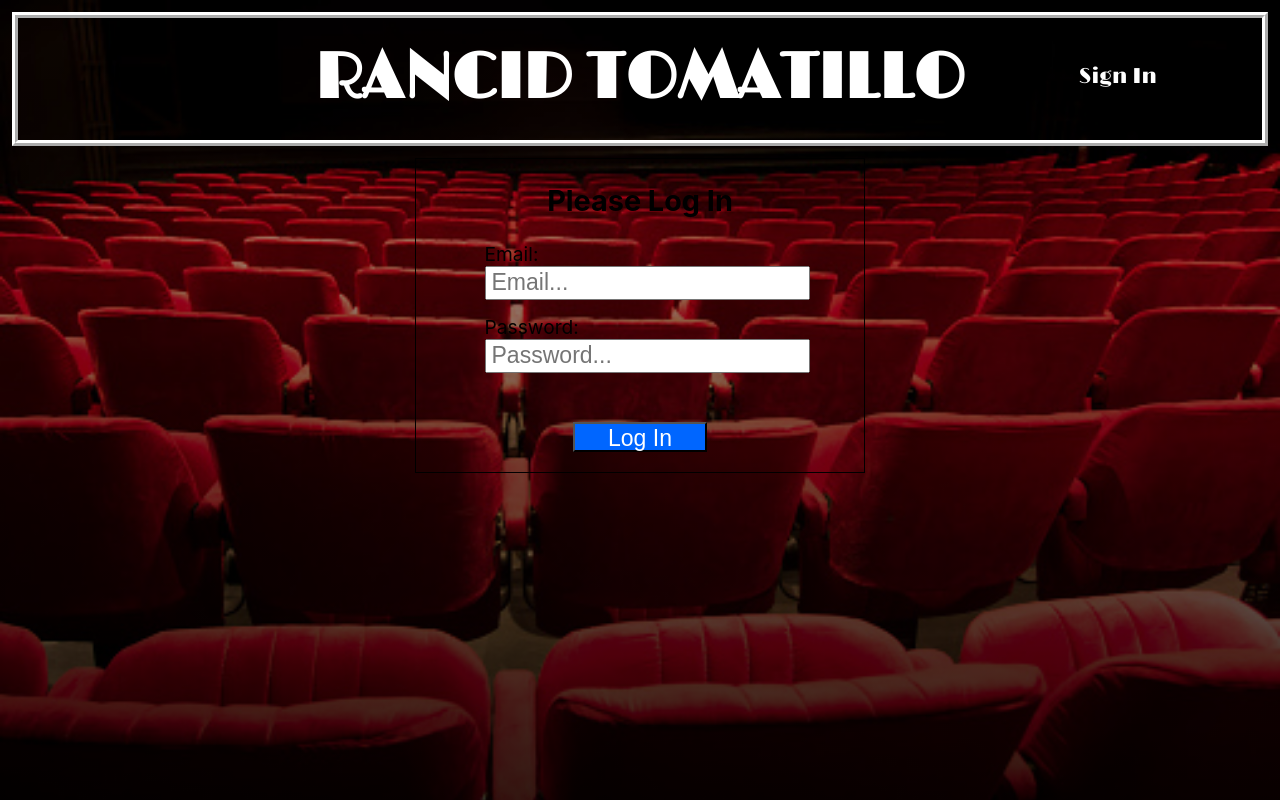
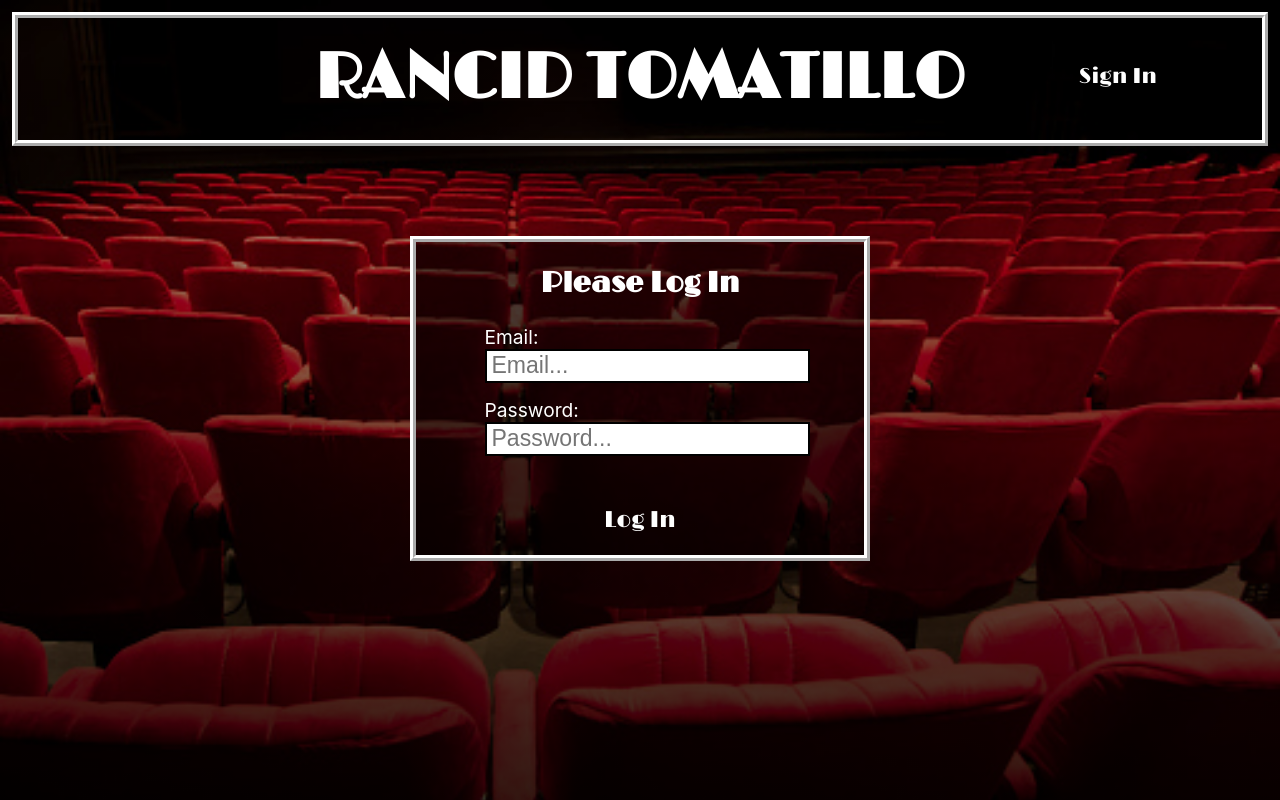
Before and after one commit to NaomiKC92/rancid-tomatillo, a React (Create React App) app: page /login in a window 1280 px wide. Built offline with nearby package versions, Linux system fonts and the light colour scheme.

Commit message:
Style login form

```diff
--- a/src/Containers/Login/Login.scss
+++ b/src/Containers/Login/Login.scss
@@ -7,9 +7,10 @@ form {
   display: flex;
   flex-direction: column;
   align-items: center;
-  border: 1px solid black;
-  margin: auto;
+  border: 6px ridge #FFF;
+  margin: 90px auto 0 auto;
   width: 35%;
+  background-color: rgba(0, 0, 0, .5);
 }
 
 .label-input {
@@ -23,6 +24,7 @@ input {
   padding: 5px;
   font-size: 1.2em;
   margin-bottom: 15px;
+  border: 2px solid #000;
 }
 
 button {
@@ -32,17 +34,17 @@ button {
   margin-top: 20px;
   margin-bottom: 20px;
   font-size: 1.2em;
-  background-color: rgb(0, 102, 255);
+  background: none;
   color: white;
-}
-
-button:hover {
-  background-color: rgb(45, 120, 232);
-  cursor: pointer;
-}
-
-button:active {
-  transform: scale(.97);
+  border: none;
+  font-family: 'Limelight', cursive;
+    &:hover {
+      cursor: pointer;
+      font-style: italic;
+    }
+    &:active {
+      transform: scale(.97);
+    }
 }
 
 .error-msg {
@@ -53,3 +55,12 @@ button:active {
 .hidden {
   visibility: hidden;
 }
+
+h2 {
+  font-family: 'Limelight', cursive;
+  color: #FFF;
+}
+
+label {
+  color: #FFF;
+}
```
